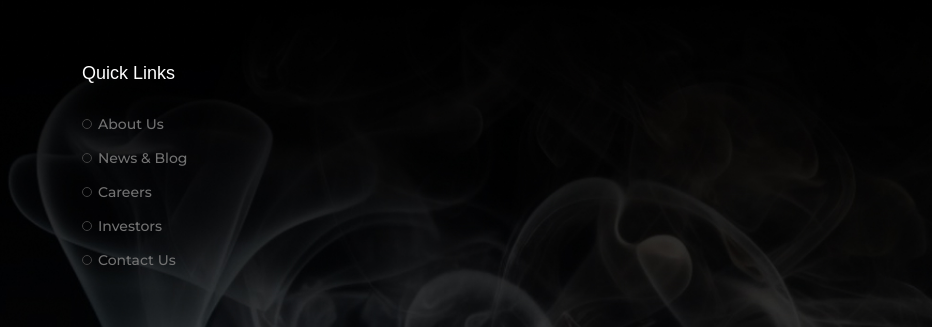
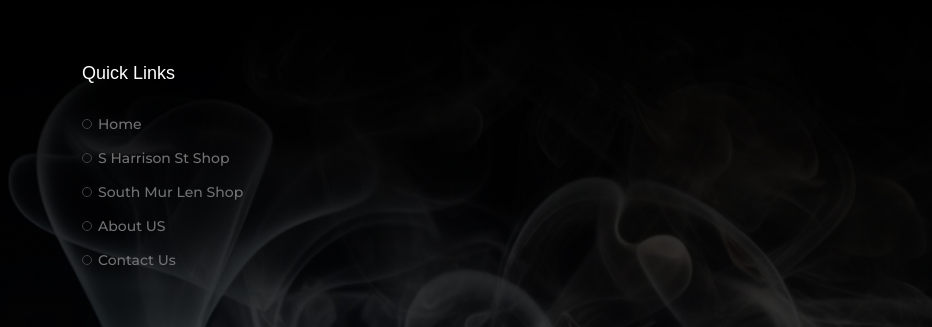
Before and after one commit to arishhh/Smokesandvapecity, a plain HTML site: page blogs.html in a window 1280 px wide. Shown: the part 1292-1619 px from the top of the page, 0-932 px from the left. Drawn offline with nearby package versions, Linux system fonts and the light colour scheme; a web font is replaced by a local one.

Commit message:
Update blogs.html

```diff
--- a/blogs.html
+++ b/blogs.html
@@ -147,10 +147,10 @@
                         <div class="footer__item">
                             <h4 class="footer-title ">Quick Links</h4>
                             <ul>
-                                <li><a href="about.html"><span></span>About Us</a></li>
-                                <li><a href="blog-grid.html"><span></span>News & Blog</a></li>
-                                <li><a href="error.html"><span></span>Careers</a></li>
-                                <li><a href="error.html"><span></span>Investors</a></li>
+                                <li><a href="index.html"><span></span>Home</a></li>
+                                <li><a href="s-harrison-st.html"><span></span>S Harrison St Shop</a></li>
+                                <li><a href="south-mur-len.html"><span></span>South Mur Len Shop</a></li>
+                                <li><a href="about.html"><span></span>About US</a></li>
                                 <li><a href="contact.html"><span></span>Contact Us</a></li>
                             </ul>
                         </div>
```
